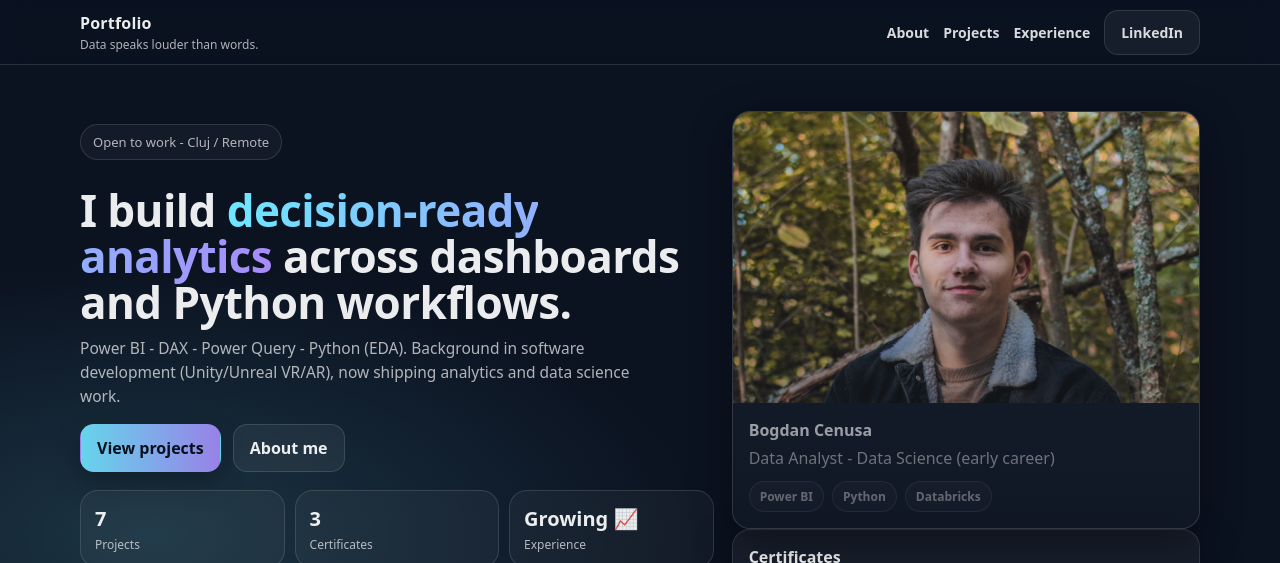
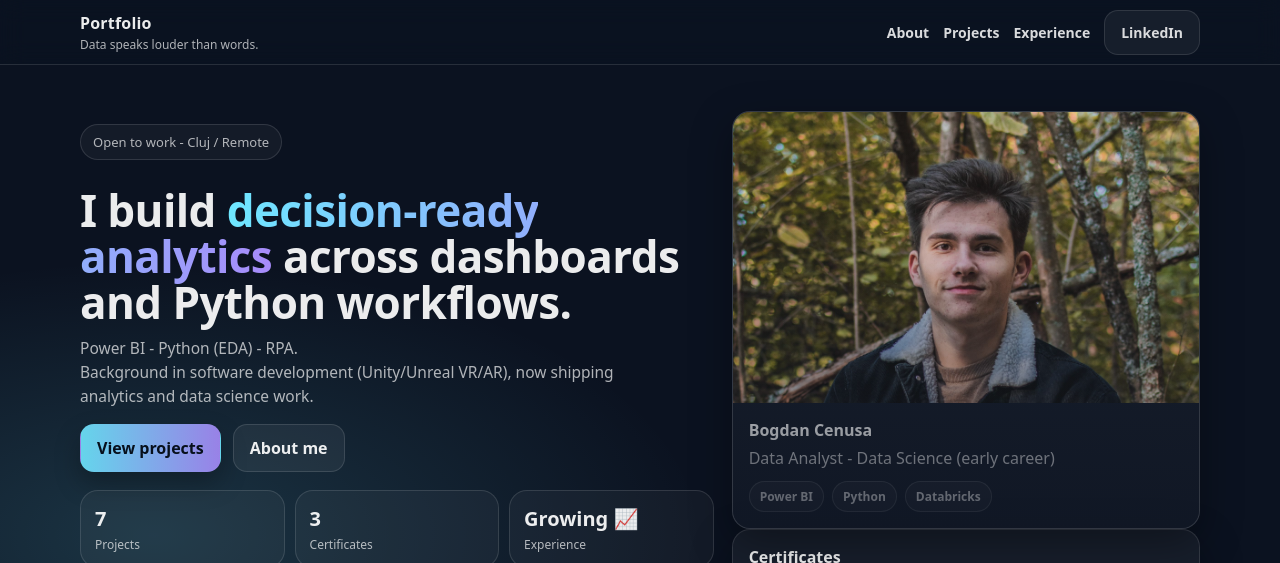
Before and after one commit to bogdancenusa19/PowerBI-Portfolio, a plain HTML site: page index.html in a window 1280 px wide. Shown: the top 563 px of the page. Drawn offline with Linux system fonts and the light colour scheme.

Commit message:
Update index.html

```diff
--- a/index.html
+++ b/index.html
@@ -38,7 +38,8 @@
           </h1>
 
           <p class="hero__text">
-            Power BI - DAX - Power Query - Python (EDA).
+            Power BI - Python (EDA) - RPA.
+            <br>
             Background in software development (Unity/Unreal VR/AR), now shipping analytics and data science work.
           </p>
 
```
